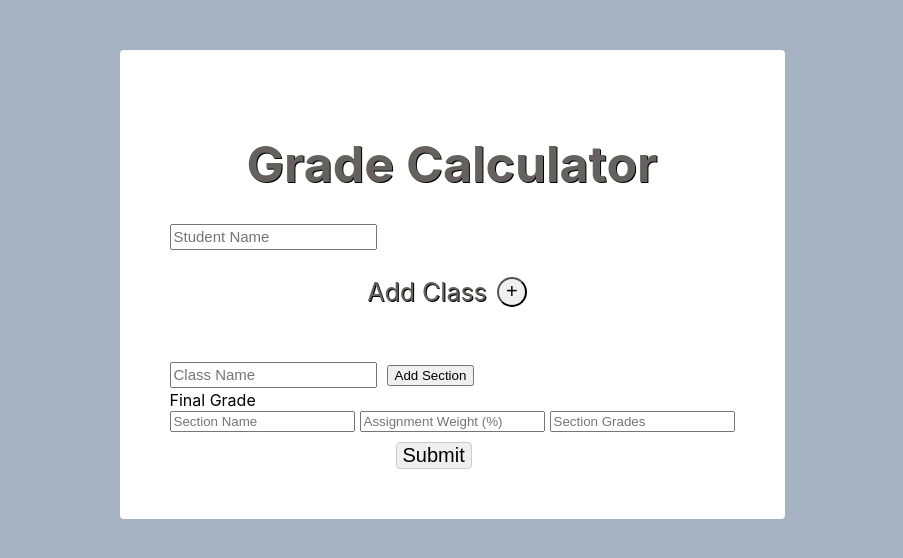
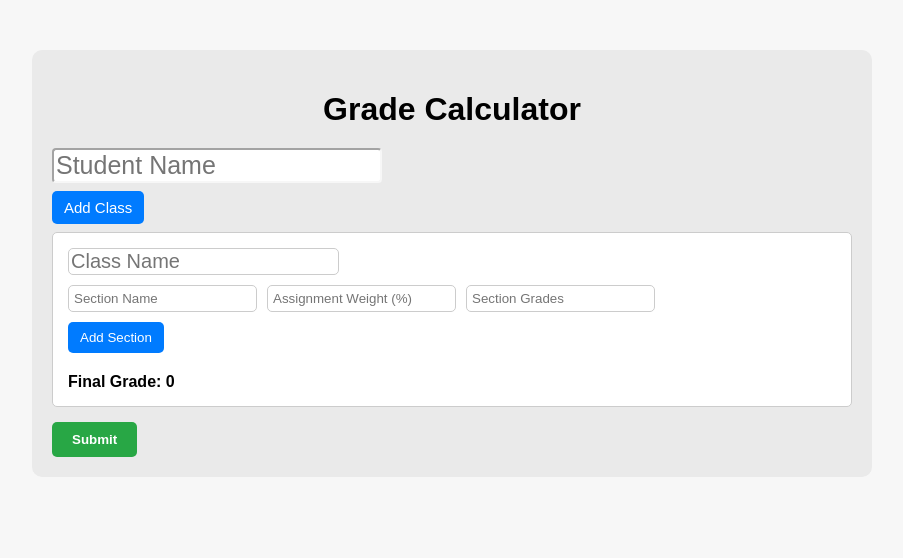
Before and after one commit to liamgelfand/grade-calculator, a React (Create React App) app in the folder client/: page / in a window 1280 px wide. Shown: the top 558 px of the page, without its empty margins (188-1091 px from the left). Built offline with nearby package versions, Linux system fonts and the light colour scheme.

Commit message:
Preliminary functionality implemented

```diff
--- a/client/src/App.css
+++ b/client/src/App.css
@@ -1,90 +1,122 @@
 @import url(https://fonts.googleapis.com/css?family=Roboto:300);
 
- body {
-  display: flex;
-  justify-content: center;
-  background: #a5b2c1;
-}
-.large-box{
-  min-height: 100px;
-  overflow: hidden;
-  padding: 50px;
-  margin:50px;
-  background-color:white;
-  border-radius: 4px;
-}
-.title{
-  text-align: center;
-  font-size: 50px;
-  font-weight: bolder;
-  color: #666161;
-  text-shadow: 1px 1px black;
-  margin-bottom:10px;
+/* App.css */
+
+/* Global Styles */
+body {
+  background-color: #f7f7f7;
+  font-family: Arial, sans-serif;
+  margin: 0;
+  padding: 0;
 }
 
-.add-class-container{
-  display:flex;
-  justify-content: center;
-  align-items: center;
-  margin-bottom:10px;
+/* Main Container */
+.large-box {
+  display: flex;
+  flex-direction: column;
+  background-color: #eaeaea;
+  padding: 20px;
+  border-radius: 10px;
+  margin: 50px auto;
+  max-width: 800px;
 }
 
-.add-class-button{
-  width: 30px;
-  height: 30px;
-  border-radius: 50%;
-  display: inline-block;
-  margin: 10px;
-  font-size: 20px;
-  cursor:pointer;
+.title {
+  text-align: center;
+  margin-bottom: 20px;
 }
 
-.add-class-button:hover{
-  background-color: #96b3d5;
-  color:white;
-}
-.add-class-text{
-  display: inline-block;
-  color: #666161;
-  text-shadow: 1px 1px black;
-  font-size: 25px;
+/* Form Styles */
+.form-container {
+  background-color: #ffffff;
+  padding: 20px;
+  border-radius: 5px;
+  box-shadow: 0 0 5px rgba(0, 0, 0, 0.1);
+  margin: 20px;
 }
 
-.course-div {
-  display: flex;
+.user-name {
+  font-size: 25px;
+  border-radius: 4px;
+  border-color: #f7f7f7;
 }
-.class-container {
-  background-color: #CED9E5; /* Add a background color to .class-container for visibility */
-  padding: 10px;
-  border-radius: 4px;
+
+.add-class-button {
+  background-color: #007bff;
+  color: #fff;
+  border: none;
+  border-radius: 5px;
+  padding: 8px 12px;
+  cursor: pointer;
+  margin: 8px 8px 8px 0px;
+  font-size: 15px;
 }
-.submit-button {
-  border-radius: 4px;
-  border: 1px solid #ccc;
-  font-size: 20px;
-  margin-top:10px;
-  position: relative;
-  left: 40%;
+
+.add-class-button:hover {
+  background-color: #0056b3;
 }
 
 .class-name {
-  width: auto;
-  margin-right: 10px;
-  margin-top: 20px;
-  margin-bottom: 2px;
-  height: 20px;
-  font-size: 15px;
-  flex-basis: 100%
+  font-size: 20px;
+  border: 1px solid #ccc;
+  border-radius: 5px;
 }
 
-.final-grade {
-  position:relative;
+/* Course Styles */
+.course {
+  background-color: #ffffff;
+  padding: 15px;
+  border: 1px solid #ccc;
+  border-radius: 5px;
+  margin-bottom: 15px;
 }
 
-.section-input {
-  margin-right: 5px;
+.section {
+  display: flex;
+  align-items: center;
+  margin-top: 10px;
 }
 
-.weight-input {
-  margin-right: 5px;
+.section-input,
+.weight-input,
+.grades-input {
+  flex: 1;
+  margin-right: 10px;
+  padding: 5px;
+  border: 1px solid #ccc;
+  border-radius: 5px;
 }
+
+.add-section-button {
+  background-color: #007bff;
+  color: #fff;
+  border: none;
+  border-radius: 5px;
+  padding: 8px 12px;
+  cursor: pointer;
+  margin: 10px 10px 10px 0px;
+}
+
+.add-section-button:hover {
+  background-color: #0056b3;
+}
+/* Final Grade Styles */
+.final-grade {
+  margin-top: 10px;
+  font-weight: bold;
+}
+
+/* Submit Button Styles */
+.submit-button {
+  background-color: #28a745;
+  color: #fff;
+  border: none;
+  border-radius: 5px;
+  padding: 10px 20px;
+  cursor: pointer;
+  font-weight: bold;
+}
+
+.submit-button:hover {
+  background-color: #218838;
+}
--- a/client/src/App.js
+++ b/client/src/App.js
@@ -3,8 +3,9 @@ import "./App.css";
 
 export default function App() {
   const [numAssignments, setNumAssignments]=React.useState(0)
-  const [classes, setClasses]=React.useState([{name:'', assignments:[{section:'', weight:'', grades:''}]}])
+  const [classes, setClasses]=React.useState([{name:'', assignments:[{section:'', weight:'', grades:''}], totalGrade:0}])
   const [studentName, setStudentName]=React.useState("")
+
 
 const addClass = () => {
   let newClass = { name: '', assignments:[{section:'', weight:'', grades:''}]}
@@ -43,7 +44,9 @@ function submit(e) {
   console.log("you are about to send over", objectToSend);
 
   const requestBody = JSON.stringify(objectToSend);
-  const apiEndpoint = 'http://localhost:3001/api/addCourse';
+  const apiEndpoint = 'http://localhost:3001/calculator/add';
+
+  let updatedClasses;
 
   fetch(apiEndpoint, {
     method: 'POST',
@@ -56,8 +59,19 @@ function submit(e) {
     .then((data) => {
       console.log('Data sent successfully:', data);
 
+      data.course.courses.forEach((course, courseIndex) => {
+        let calculatedTotalGrade = 0;
+        course.sections.forEach((section) => {
+          calculatedTotalGrade += parseFloat(section.finalGrade);
+        });
+        const updatedClasses = [...classes];
+        updatedClasses[courseIndex].totalGrade = calculatedTotalGrade.toFixed(3);
+        setClasses(updatedClasses);
+      });
+      updatedClasses.forEach((course, courseIndex) => {
+        console.log(`Total Grade for Course ${course.name}: ${course.totalGrade}`)
       })
-          .catch((error) => {
+      }).catch((error) => {
           console.error('Error fetching calculated grade:', error);
       });
 }
@@ -72,20 +86,22 @@ return (
     <div className="large-box">
       <h1 className="title">Grade Calculator</h1>
       <form onSubmit={(e) => submit(e)}>
+        <span>
           <input
-              className='class-name'
+            className='user-name'
             name='student-name'
             placeholder='Student Name'
             value={studentName}
             onChange={changeText}
           />
+        </span>
         <div className="add-class-container">
-      <p className="add-class-text">Add Class</p>
-      <button className="add-class-button" onClick={addClass} label="Add Class">+</button>
+          <button className="add-class-button" onClick={addClass}>
+            <span className="plus-icon"></span> Add Class
+          </button>
         </div>
 
-      {classes.map((input, courseIndex) => {
-        return (
+        {classes.map((input, courseIndex) => (
           <div key={courseIndex} className='course'>
             <input
               className='class-name'
@@ -94,43 +110,53 @@ return (
               value={input.name}
               onChange={(event) => handleCourseChange(courseIndex, null, event)}
             />
-            <button type="button" onClick={() => addAssignment(courseIndex)}>Add Section</button>
-            <div id="finalgrade" className="final-grade">Final Grade</div>
-            {
-              // want to continually monitor for updates to re-render the input assignments
-              // problem: it does not update as you go
-            }
-            {input.assignments.map((assignment, assignmentIndex) => {
-              return (
-                <div className='section-name'>
+            {input.assignments.map((assignment, assignmentIndex) => (
+              <div className='section' key={assignmentIndex}>
+                <span>
                   <input
                     className="section-input"
                     name='section'
                     placeholder='Section Name'
-                    value={input.assignments.type}
-                    onChange={(event) => handleCourseChange(courseIndex, assignmentIndex, event)}
+                    value={assignment.section}
+                    onChange={(event) =>
+                      handleCourseChange(courseIndex, assignmentIndex, event)
+                    }
                   />
+                </span>
+                <span>
                   <input
                     className="weight-input"
                     name='weight'
                     placeholder='Assignment Weight (%)'
-                    value={input.assignments.weight}
-                    onChange={(event) => handleCourseChange(courseIndex, assignmentIndex, event)}
+                    value={assignment.weight}
+                    onChange={(event) =>
+                      handleCourseChange(courseIndex, assignmentIndex, event)
+                    }
                   />
+                </span>
+                <span>
                   <input
                     className="grades-input"
                     name='grades'
                     placeholder='Section Grades'
-                    value={input.assignments.grade}
-                    onChange={(event) => handleCourseChange(courseIndex, assignmentIndex, event)}
+                    value={assignment.grades}
+                    onChange={(event) =>
+                      handleCourseChange(courseIndex, assignmentIndex, event)
+                    }
                   />
+                </span>
               </div>
-              )
-            })}
+            ))}
+            <button className="add-section-button" type="button" onClick={() => addAssignment(courseIndex)}>
+              Add Section
+            </button>
+            <div className="final-grade">Final Grade: {input.totalGrade}</div>
           </div>
-        )
-      })}
+        ))}
+        <button className="submit-button" type="submit" onClick={(e) => submit(e)}>
+          Submit
+        </button>
       </form>
-    <button  className="submit-button" type="submit" onClick={(e)=>submit(e)}>Submit</button>
     </div>
-)}
+  );
+}
```
Also changed, not shown: 1 other file (tests, documents, lock files or other folders). Lines whose indentation alone changed are shown as unchanged.
